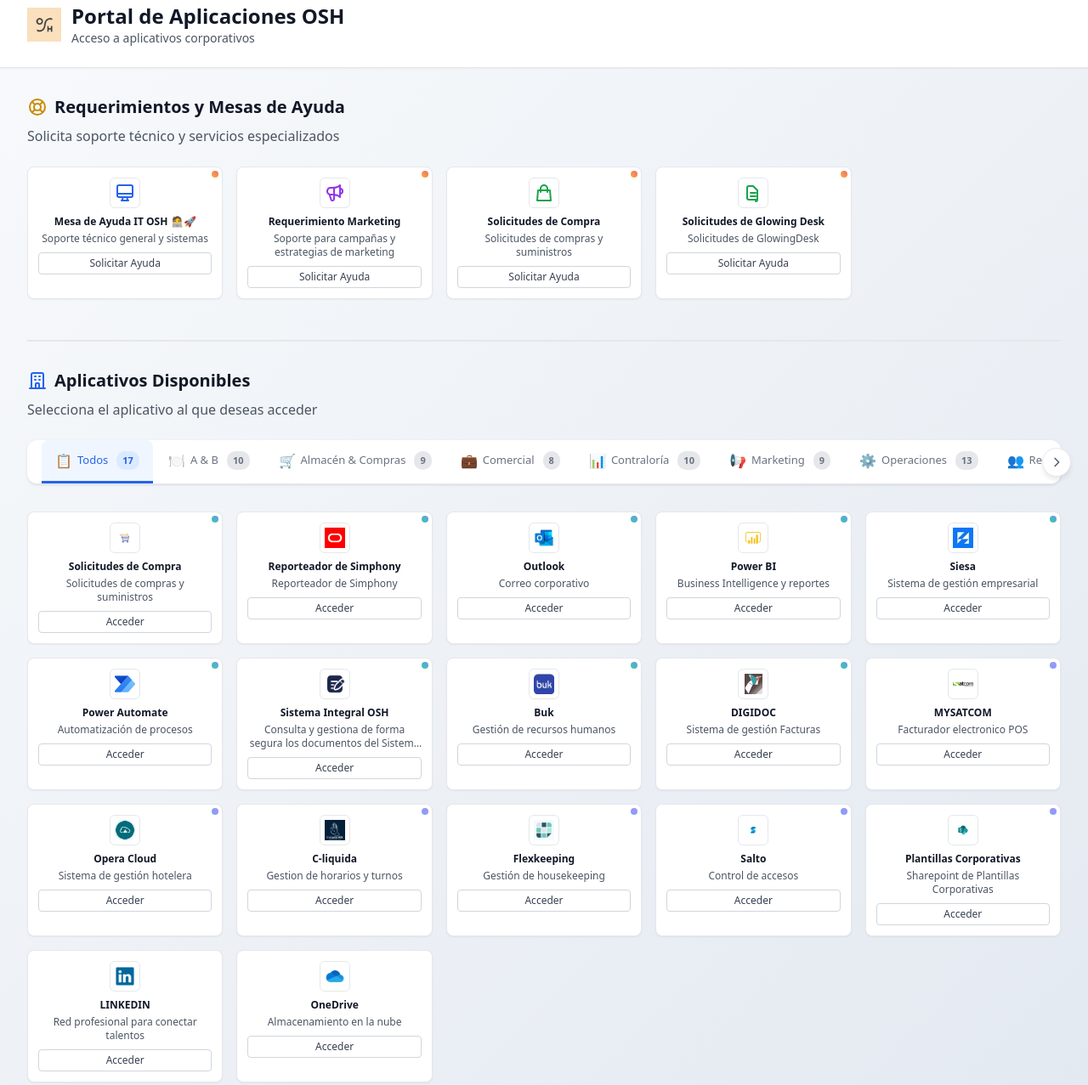
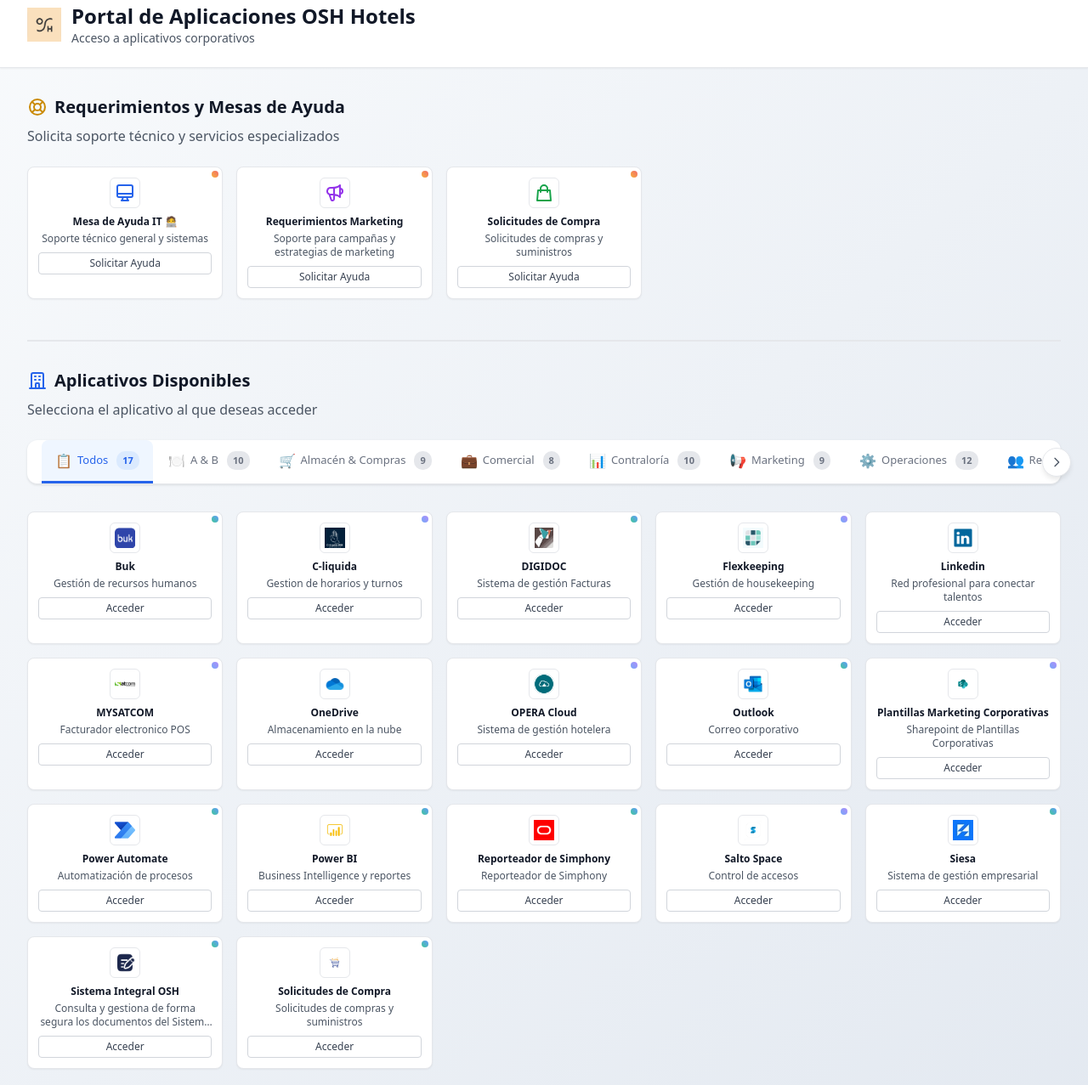
Before and after one commit to nandogit-2025/PortalOSH, a plain HTML site: page index.html in a window 1280 px wide. Shown: the part 21-1298 px from the top of the page at 85% size. Drawn offline with nearby package versions, Linux system fonts and the light colour scheme.

Commit message:
Actulizamos orden alfabetico las aplicaciones

```diff
--- a/index.html
+++ b/index.html
@@ -308,7 +308,7 @@
                         <img src="./logos/448 (1).png" alt="OSH Logo" class="">
                     </div>
                     <div>
-                        <h1 class="text-2xl font-bold text-gray-900">Portal de Aplicaciones OSH</h1>
+                        <h1 class="text-2xl font-bold text-gray-900">Portal de Aplicaciones OSH Hotels</h1>
                         <p class="text-sm text-gray-600">Acceso a aplicativos corporativos</p>
                     </div>
                 </div>
@@ -435,7 +435,7 @@
         // Configuración de Mesas de Ayuda
         const mesasAyuda = [
             {
-                nombre: "Mesa de Ayuda IT OSH 🧑‍💻🚀",
+                nombre: "Mesa de Ayuda IT 🧑‍💻",
                 descripcion: "Soporte técnico general y sistemas",
                 url: "https://forms.office.com/pages/responsepage.aspx?id=LSOs1WrKOE6jvZRXlTgLuhOUaRhLywpFjBpwy5YIjZ1URE4xUjBQN0JONTUyMkJaWEdFSk5PUEJRRS4u&origin=lprLink&route=shorturl",
                 icono: `<svg class="w-6 h-6 text-blue-600" fill="none" stroke="currentColor" viewBox="0 0 24 24">
@@ -446,7 +446,7 @@
                 categorias: ["tecnologia"]
             },
             {
-                nombre: "Requerimiento Marketing",
+                nombre: "Requerimientos Marketing",
                 descripcion: "Soporte para campañas y estrategias de marketing",
                 url: "https://forms.office.com/Pages/ResponsePage.aspx?id=LSOs1WrKOE6jvZRXlTgLuoHIs_az5aBOjudEoR0a8jFUQU1ITzI5ODdCQTNIMVRUVVZIWlBTTDM2Vi4u",
                 icono: `<svg class="w-6 h-6 text-purple-600" fill="none" stroke="currentColor" viewBox="0 0 24 24">
@@ -466,18 +466,7 @@
                 tipoLogo: "svg",
                 estiloEspecial: "help-desk-card",
                 categorias: ["compras"]
-            },
-            {
-                nombre: "Solicitudes de Glowing Desk",
-                descripcion: "Solicitudes de GlowingDesk",
-                url: "https://forms.cloud.microsoft/pages/responsepage.aspx?id=LSOs1WrKOE6jvZRXlTgLuhOUaRhLywpFjBpwy5YIjZ1UNFdBREI3V0VOTk9CWVczQTRISVdTU09VOS4u&origin=lprLink&route=shorturl", // Reemplaza con tu URL real
-                icono: `<svg class="w-6 h-6 text-green-600" fill="none" stroke="currentColor" viewBox="0 0 24 24" xmlns="http://www.w3.org/2000/svg">
-                <path stroke-linecap="round" stroke-linejoin="round" stroke-width="2" d="M9 12h6m-6 4h6m2 4H7a2 2 0 01-2-2V6a2 2 0 012-2h5l5 5v11a2 2 0 01-2 2z"/>
-                </svg>`,
-                tipoLogo: "svg",
-                estiloEspecial: "help-desk-card",
-                categorias: ["operaciones"]
-            },
+            }
         ];
 
         // Configuración de aplicativos SIN DIRECCIÓN GENERAL
@@ -576,7 +565,7 @@
                 categorias: ["contraloria", "alimentos", "tecnologia"]
             },
             {
-                nombre: "Opera Cloud",
+                nombre: "OPERA Cloud",
                 descripcion: "Sistema de gestión hotelera",
                 url: "https://mtucu2.oraclehospitality.us-ashburn-1.ocs.oraclecloud.com/OPERA9/opera/operacloud/",
                 logo: "logos/opera_cloud_logo.ico",
@@ -604,7 +593,7 @@
                 categorias: ["operaciones", "tecnologia"]
             },
             {
-                nombre: "Salto",
+                nombre: "Salto Space",
                 descripcion: "Control de accesos",
                 url: "http://oshgetsvrcda:8100/index.html#!/zones",
                 logo: "logos/Salto_icono.ico",
@@ -614,7 +603,7 @@
 
             // Tecnología
             {
-                nombre: "Plantillas Corporativas",
+                nombre: "Plantillas Marketing Corporativas",
                 descripcion: "Sharepoint de Plantillas Corporativas",
                 url: "https://oshgetsemani.sharepoint.com/sites/MERCADEOYCOMUNICACIONESOSH/Shared%20Documents/Forms/AllItems.aspx?id=%2Fsites%2FMERCADEOYCOMUNICACIONESOSH%2FShared%20Documents%2FGeneral%2F0%2E1%20Comunicaciones%20y%20Mercadeo%2FBonos%20Marketing%2FPlantillas%20OSH&p=true&ct=1752000080521&or=OWA%2DNT%2DMail&cid=92c4bdca%2D335d%2D92c3%2Db97d%2De3d14a91c393&ga=1",
                 logo: "logos/SharePoint-Logo.wine.png",
@@ -624,7 +613,7 @@
 
             // Recursos Humanos
             {
-                nombre: "LINKEDIN",
+                nombre: "Linkedin",
                 descripcion: "Red profesional para conectar talentos",
                 url: "https://www.linkedin.com/company/oshhotels/",
                 logo: "logos/linkedin.PNG",
@@ -690,11 +679,14 @@
 
         // Función para generar las tarjetas de mesas de ayuda
         function generarMesasAyuda(filtro = 'todos') {
-    const grid = document.getElementById('mesas-ayuda-grid');
+        const grid = document.getElementById('mesas-ayuda-grid');
 
-    const mesasFiltradas = filtro === 'todos'
-        ? mesasAyuda
-        : mesasAyuda.filter(mesa => !mesa.categorias || mesa.categorias.includes(filtro));
+        const mesasFiltradas = filtro === 'todos'
+            ? mesasAyuda
+            : mesasAyuda.filter(mesa => !mesa.categorias || mesa.categorias.includes(filtro));
+
+        // Ordenar alfabéticamente por nombre
+        mesasFiltradas.sort((a, b) => a.nombre.localeCompare(b.nombre));
 
     // Limpiar solo si hay cambio de filtro
     if (grid.children.length === 0 || filtro !== 'todos') {
@@ -737,10 +729,15 @@
             const grid = document.getElementById('aplicativos-grid');
             grid.innerHTML = ''; // Limpiar grid
 
+               // Filtrar por categoría
             const aplicativosFiltrados = filtro === 'todos'
                 ? aplicativos
                 : aplicativos.filter(app => app.categorias.includes(filtro));
 
+            // Ordenar alfabéticamente por nombre
+            aplicativosFiltrados.sort((a, b) => a.nombre.localeCompare(b.nombre));
+
+            // Generar tarjetas
             aplicativosFiltrados.forEach(app => {
                 const card = document.createElement('div');
                 card.className = 'bg-white rounded-lg shadow-sm border card-hover cursor-pointer relative';
```
